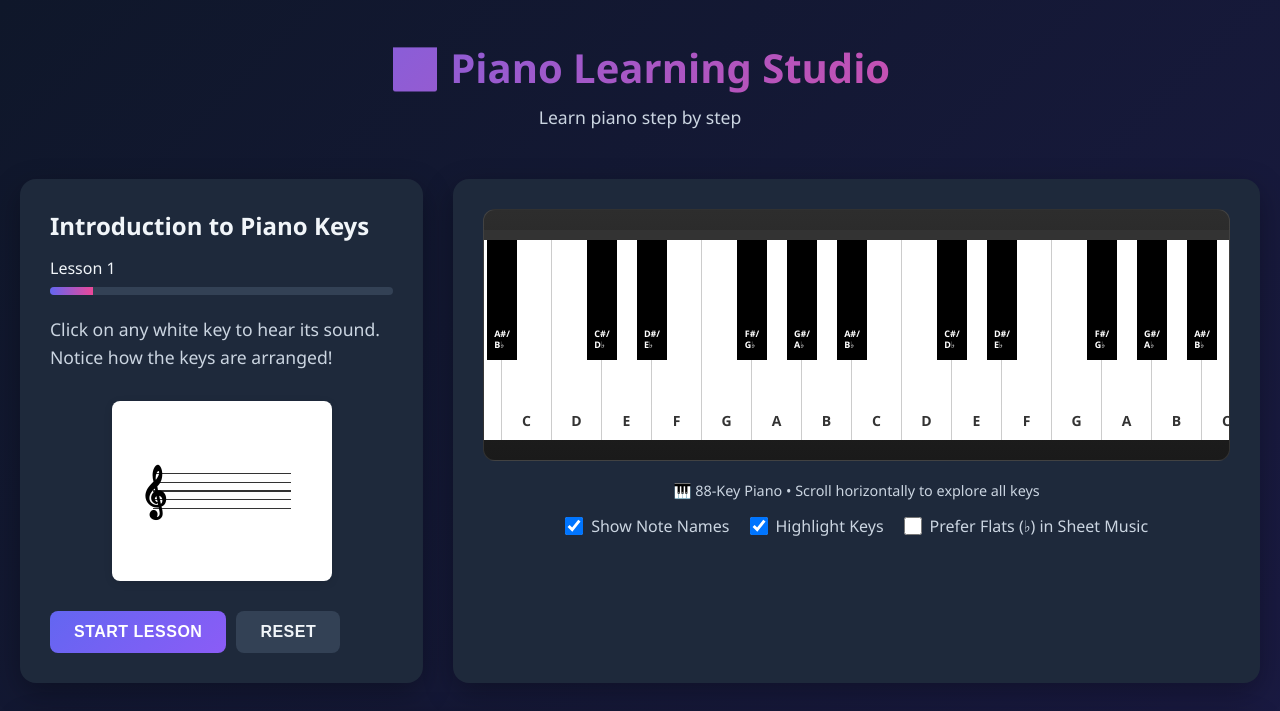
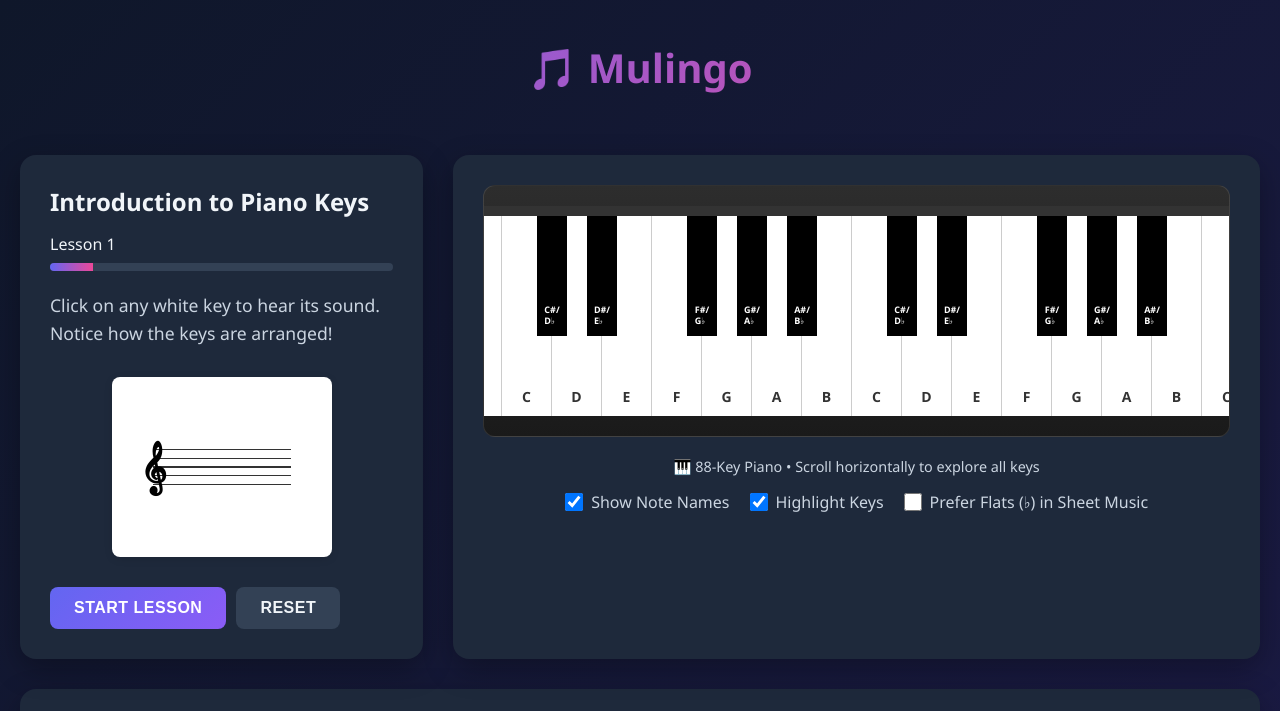
Before and after one commit to RajatA98/Mulingo, a plain HTML site: page index.html in a window 1280 px wide. Shown: the top 711 px of the page. Drawn offline with Linux system fonts and the light colour scheme.

Commit message:
Fixed Black keys

```diff
--- a/index.html
+++ b/index.html
@@ -6,14 +6,13 @@
     <meta http-equiv="Cache-Control" content="no-cache, no-store, must-revalidate">
     <meta http-equiv="Pragma" content="no-cache">
     <meta http-equiv="Expires" content="0">
-    <title>Piano Learning App - Learn Piano for Beginners</title>
+    <title>Mulingo - Learn Music Like Duolingo Teaches Language</title>
     <link rel="stylesheet" href="styles.css?v=SIMPLE8">
 </head>
 <body>
     <div class="app-container">
         <header class="app-header">
-            <h1>🎹 Piano Learning Studio</h1>
-            <p class="subtitle">Learn piano step by step</p>
+            <h1>🎵 Mulingo</h1>
         </header>
 
         <div class="main-content">
--- a/lessons.js
+++ b/lessons.js
@@ -1,4 +1,4 @@
-// Lesson System for Piano Learning
+// Lesson System for Mulingo - Music Learning App
 
 const lessons = [
     {
--- a/piano.js
+++ b/piano.js
@@ -49,17 +49,16 @@ class Piano {
             if (isBlack) {
                 key.classList.add('black');
                 // Position black key centered between two white keys
-                // Keyboard container has padding: 10px
-                // White keys are 50px wide, positioned in flexbox starting at 10px (padding)
-                // When processing a black key, whiteCount is the index of the white key that came BEFORE it
-                // White key at whiteCount: left edge at (10px + whiteCount * 50px), right edge at (10px + whiteCount * 50px + 50px)
-                // White key at whiteCount + 1: left edge at (10px + (whiteCount + 1) * 50px)
-                // Center point between them: (right edge of whiteCount + left edge of whiteCount+1) / 2
-                // = (10 + whiteCount * 50 + 50 + 10 + (whiteCount + 1) * 50) / 2
-                // = (20 + whiteCount * 50 + 50 + whiteCount * 50 + 50) / 2
-                // = (20 + 2 * whiteCount * 50 + 100) / 2 = 10 + whiteCount * 50 + 50
-                // Black key is 30px wide, so left edge = center - 15 = 10 + whiteCount * 50 + 50 - 15 = 10 + whiteCount * 50 + 35
-                const leftPosition = 10 + (whiteCount * 50) + 35;
+                // When processing a black key, whiteCount has already been incremented by the previous white key
+                // So we need to use whiteCount - 1 to get the index of the white key that came BEFORE this black key
+                // The black key should be centered between white key at (whiteCount - 1) and white key at whiteCount
+                // White key at (whiteCount - 1): left edge at (10px + (whiteCount - 1) * 50px), right edge at (10px + (whiteCount - 1) * 50px + 50px)
+                // White key at whiteCount: left edge at (10px + whiteCount * 50px)
+                // Center point between them: (right edge of whiteCount-1 + left edge of whiteCount) / 2
+                // = (10 + (whiteCount - 1) * 50 + 50 + 10 + whiteCount * 50) / 2
+                // = (20 + whiteCount * 50 - 50 + 50 + whiteCount * 50) / 2 = (20 + 2 * whiteCount * 50) / 2 = 10 + whiteCount * 50
+                // Black key is 30px wide, so left edge = center - 15 = 10 + whiteCount * 50 - 15 = 10 + whiteCount * 50 - 15
+                const leftPosition = 10 + (whiteCount * 50) - 15;
                 key.style.left = Math.round(leftPosition) + 'px';
             } else {
                 key.classList.add('white');
```
Also changed, not shown: 1 other file.
